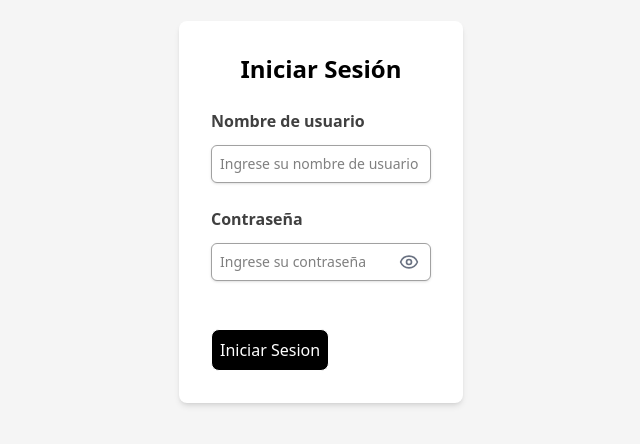
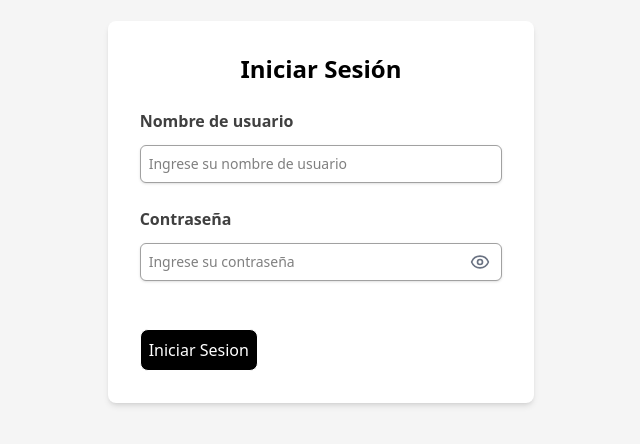
Before and after one commit to MarianoOcaranza/billetera-virtual, a React (Vite) app: page /login in a window 1280 px wide. Shown: the part 188-632 px from the top of the page, without its empty margins (319-959 px from the left). Built offline with nearby package versions, Linux system fonts and the light colour scheme.

Commit message:
responsive login

```diff
--- a/src/pages/Login.tsx
+++ b/src/pages/Login.tsx
@@ -35,7 +35,7 @@ const Login: React.FC = ()=> {
     return (
         <>
         <div className = 'min-h-screen flex items-center justify-center bg-[#f5f5f5]'>
-            <div className = 'bg-white p-8 rounded-lg shadow-md'>
+            <div className = 'bg-white p-8 rounded-lg shadow-md lg:min-w-1/3 md:min-w-1/2 min-w-8/12'>
 
                 <h1 className = 'text-2xl font-bold mb-6 text-center'>
                     Iniciar Sesión
```
